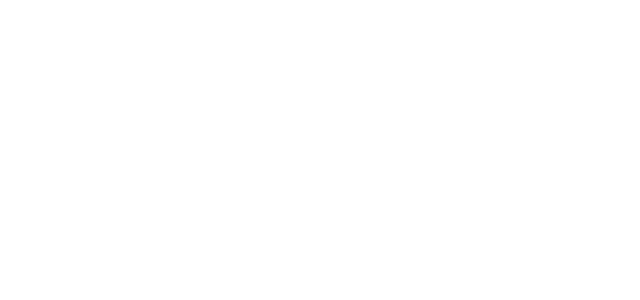
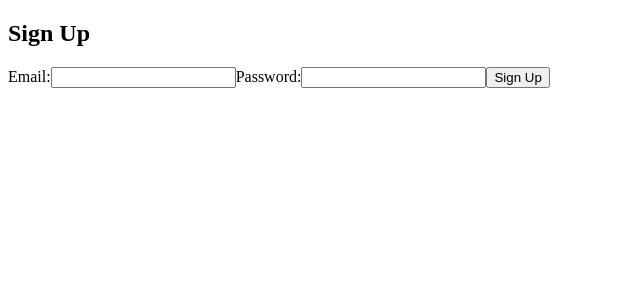
Before and after one commit to tseknouJake/RU-Single, a React (Create React App) app in the folder ru-single/: page /signup in a window 1280 px wide. Before the commit this address had no page. Shown: the top 300 px of the page, without its empty margins (0-640 px from the left). Built offline with nearby package versions, Linux system fonts and the light colour scheme.

Commit message:
added signup page

```diff
--- a/ru-single/src/App.js
+++ b/ru-single/src/App.js
@@ -1,5 +1,6 @@
 import { BrowserRouter as Router, Route } from 'react-router-dom';
 import { Routes } from 'react-router-dom';
+import Signup from './pages/Signup';
 import Home from './pages/Home';
 import About from './pages/About';
 
@@ -10,6 +11,7 @@
         <Routes>
           <Route path="/" element={<Home />} />
           <Route path="/about" element={<About />} />
+          <Route path="/signup" element={<Signup />} />
         </Routes>
       </Router>
     </div>
--- a/ru-single/src/components/Header.jsx
+++ b/ru-single/src/components/Header.jsx
@@ -9,6 +9,7 @@
         <ul>
           <li><Link to="/">Home</Link></li>
           <li><Link to="/about">About</Link></li>
+          <li><Link to="/signup">Signup</Link></li>
         </ul>
       </nav>
     </header>
--- /dev/null
+++ b/ru-single/src/pages/Signup.jsx
@@ -0,0 +1,36 @@
+import React, { useState } from 'react';
+
+const Signup = () => {
+  const [email, setEmail] = useState('');
+  const [password, setPassword] = useState('');
+
+  const handleEmailChange = (e) => {
+    setEmail(e.target.value);
+  };
+
+  const handlePasswordChange = (e) => {
+    setPassword(e.target.value);
+  };
+
+  const handleSubmit = (e) => {
+    e.preventDefault();
+    // Add your sign-up logic here
+  };
+
+  return (
+    <div>
+      <h2>Sign Up</h2>
+      <form onSubmit={handleSubmit}>
+        <label>Email:</label>
+        <input type="email" value={email} onChange={handleEmailChange} />
+
+        <label>Password:</label>
+        <input type="password" value={password} onChange={handlePasswordChange} />
+
+        <button type="submit">Sign Up</button>
+      </form>
+    </div>
+  );
+};
+
+export default Signup;
```
